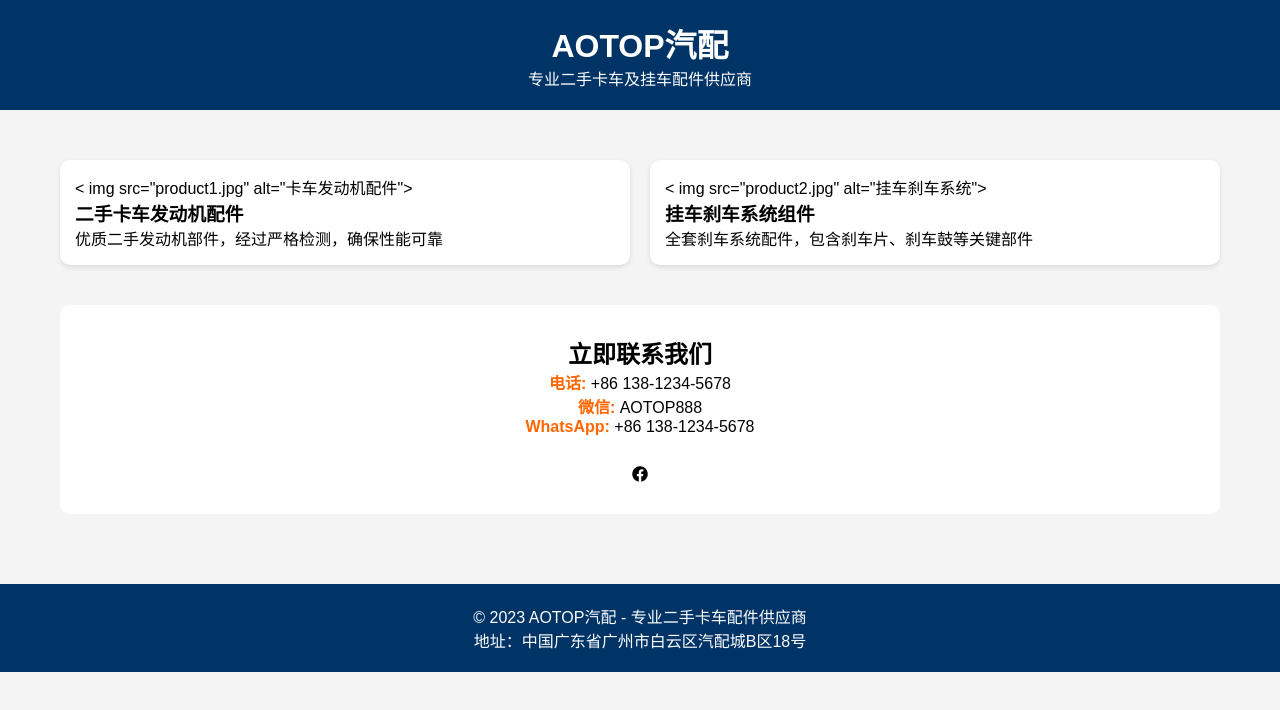
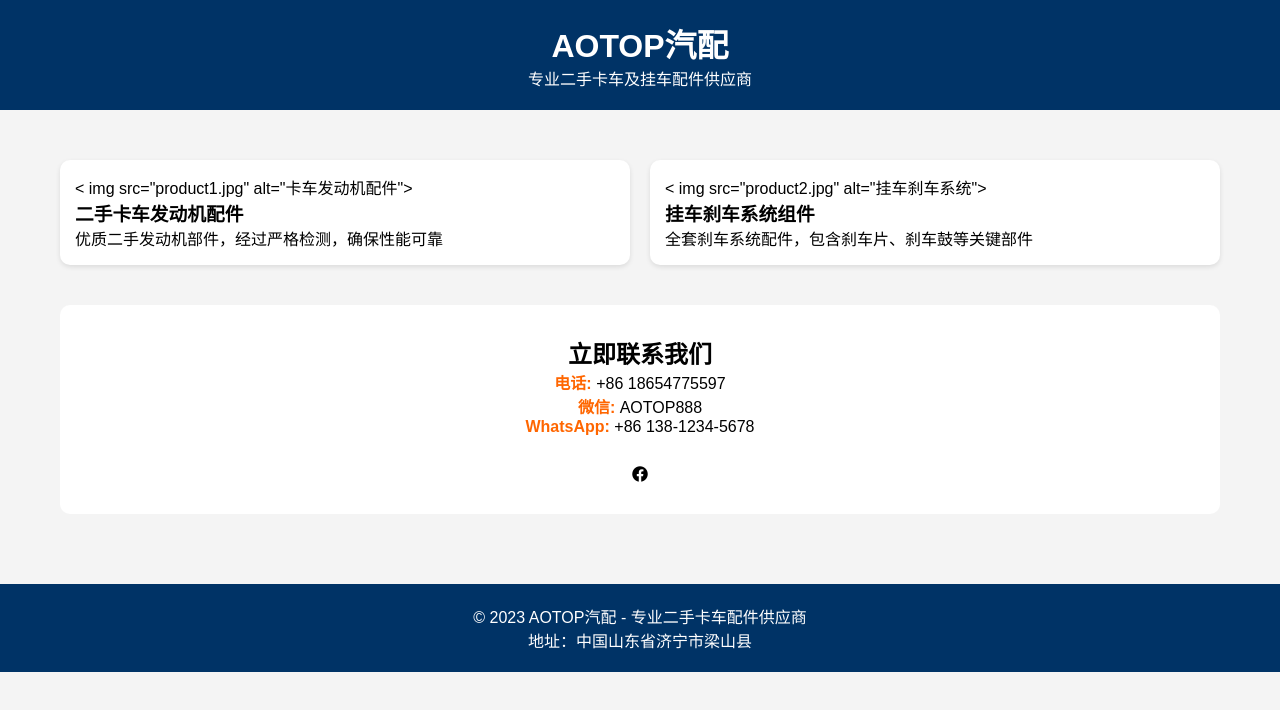
Before and after one commit to lutao2597/aotop_0317, a plain HTML site: page index.html in a window 1280 px wide. Drawn offline with Linux system fonts and the light colour scheme.

Commit message:
Update index.html

```diff
--- a/index.html
+++ b/index.html
@@ -116,7 +116,7 @@
 
         <div class="contact-info">
             <h2>立即联系我们</h2>
-            <p><span class="highlight">电话:</span> +86 138-1234-5678</p >
+            <p><span class="highlight">电话:</span> +86 18654775597</p >
             <p><span class="highlight">微信:</span> AOTOP888</p >
             <p><span class="highlight">WhatsApp:</span> +86 138-1234-5678</p >
 
@@ -132,7 +132,7 @@
 
     <footer>
         <p>© 2023 AOTOP汽配 - 专业二手卡车配件供应商</p >
-        <p>地址：中国广东省广州市白云区汽配城B区18号</p >
+        <p>地址：中国山东省济宁市梁山县</p >
     </footer>
 </body>
 </html>
```
